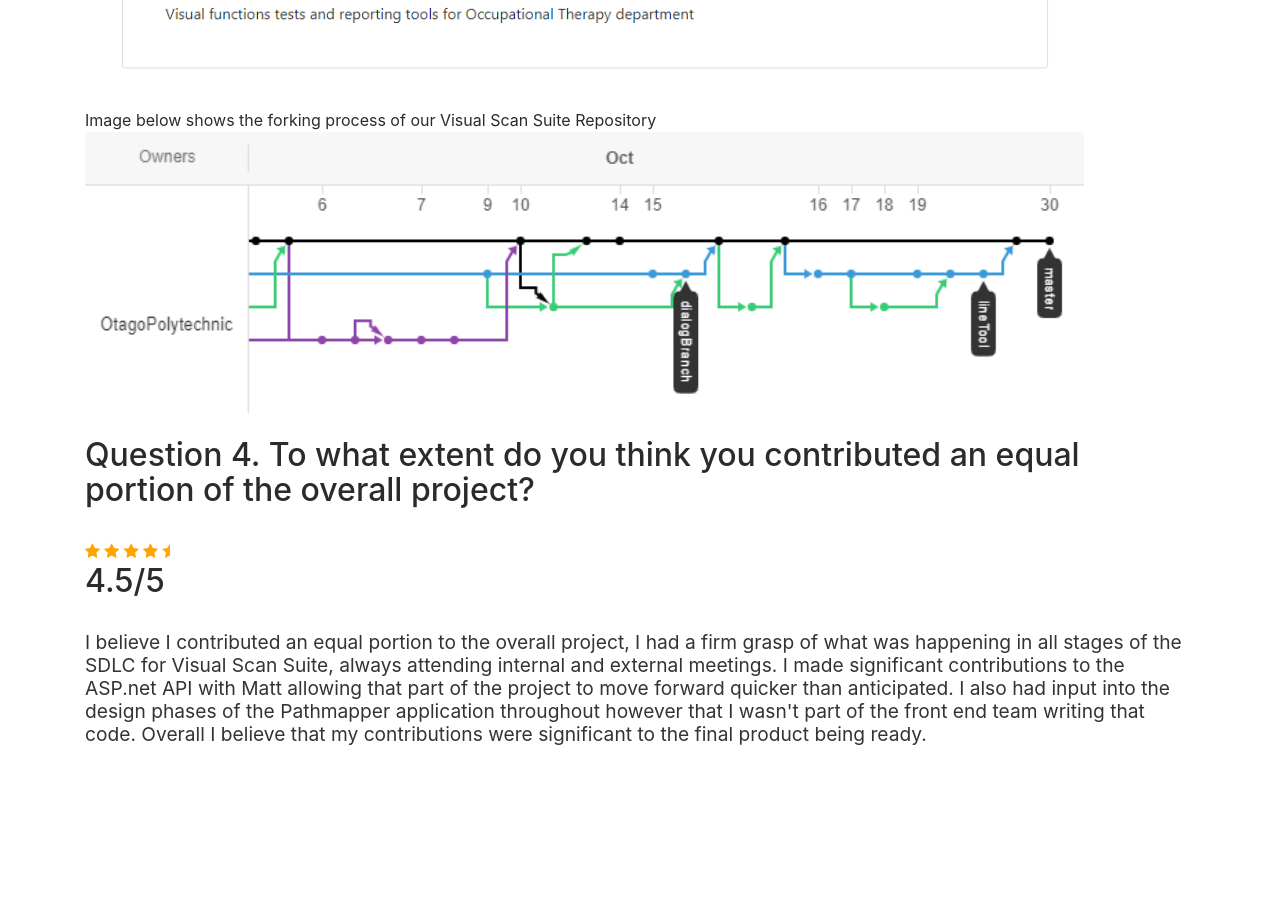
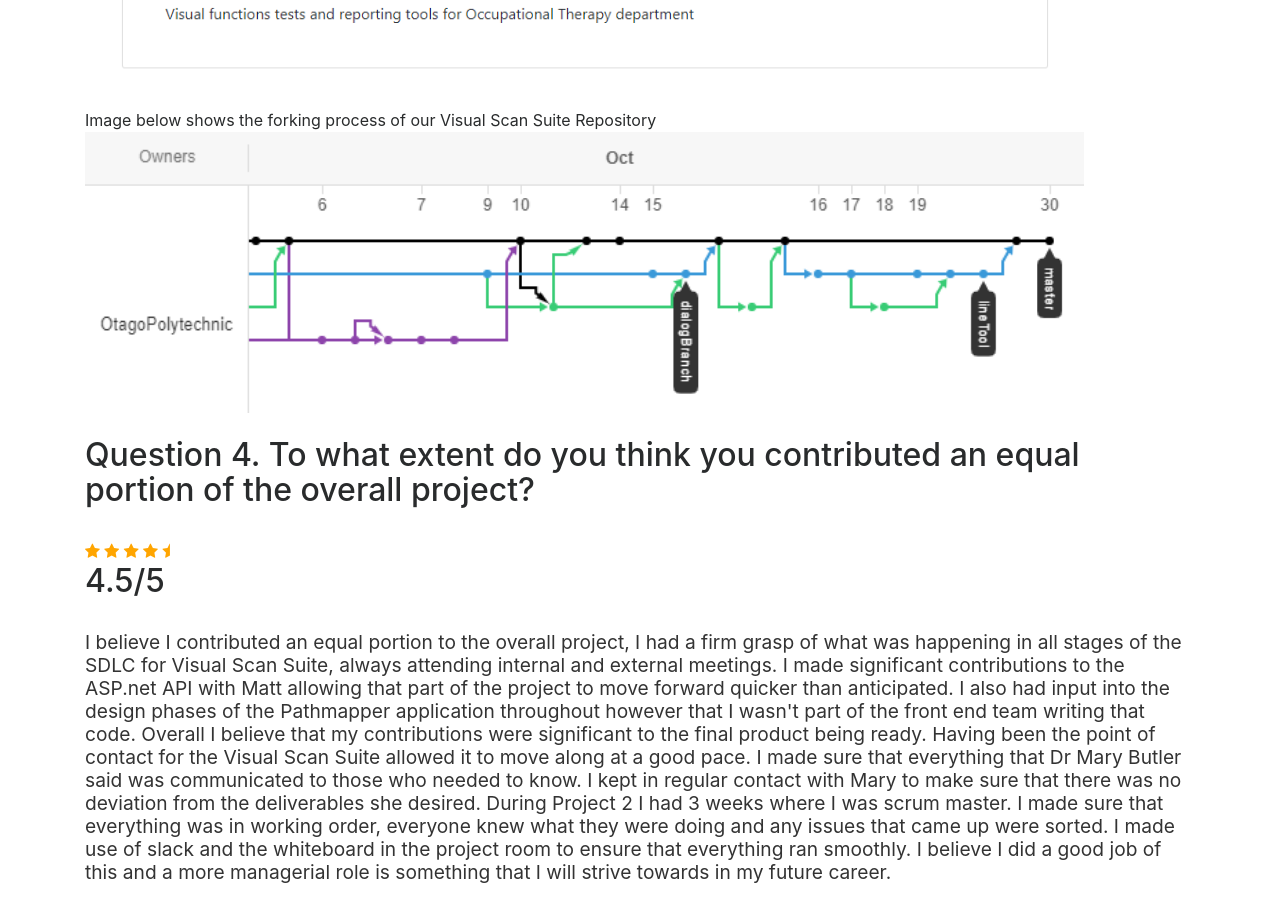
Before and after one commit to aberhjk1/aberhjk1.github.io, a Jekyll site: the page built from selfreview.html, in a window 1280 px wide and 900 px high, scrolled down 13350 px. Built offline with Jekyll 4.4.1, drawn with Linux system fonts in a browser that asks for light colours; nearby versions of some CDN libraries; before the commit the page ends 14112 px from its top, so only the background shows below that.

Commit message:
Update selfreview.html

```diff
--- a/selfreview.html
+++ b/selfreview.html
@@ -240,6 +240,12 @@ Image below shows the forking process of our Visual Scan Suite Repository
 <span class="fa fa-star-half checked"></span>
 <h2>4.5/5</h2>
 <br>
-<p> I believe I contributed an equal portion to the overall project, I had a firm grasp of what was happening in all stages of the SDLC for Visual Scan Suite, always attending internal and external meetings. I made significant contributions to the ASP.net API
-with Matt allowing that part of the project to move forward quicker than anticipated. I also had input into the design phases of the Pathmapper application throughout however that I wasn't part of the front end team writing that code. Overall I believe that my contributions were
-significant to the final product being ready.</p>
+<p> I believe I contributed an equal portion to the overall project,
+  I had a firm grasp of what was happening in all stages of the SDLC for Visual Scan Suite, always attending internal and external meetings. I made significant contributions to the ASP.net API
+with Matt allowing that part of the project to move forward quicker than anticipated.
+  I also had input into the design phases of the Pathmapper application throughout however that I wasn't part of the front end team writing that code. Overall I believe that my contributions were
+significant to the final product being ready.
+
+Having been the point of contact for the Visual Scan Suite allowed it to move along at a good pace. I made sure that everything that Dr Mary Butler said was communicated to those who needed to know. I kept in regular contact with Mary to make sure that there was no deviation from the deliverables she desired.
+During Project 2 I had 3 weeks where I was scrum master. I made sure that everything was in working order, everyone knew what they were doing and any issues that came up were sorted. I made use of slack and the whiteboard in the project room to ensure that everything ran smoothly. I believe I did a good job of this and a more managerial role is something that I will strive towards in my future career.
+</p>
```
